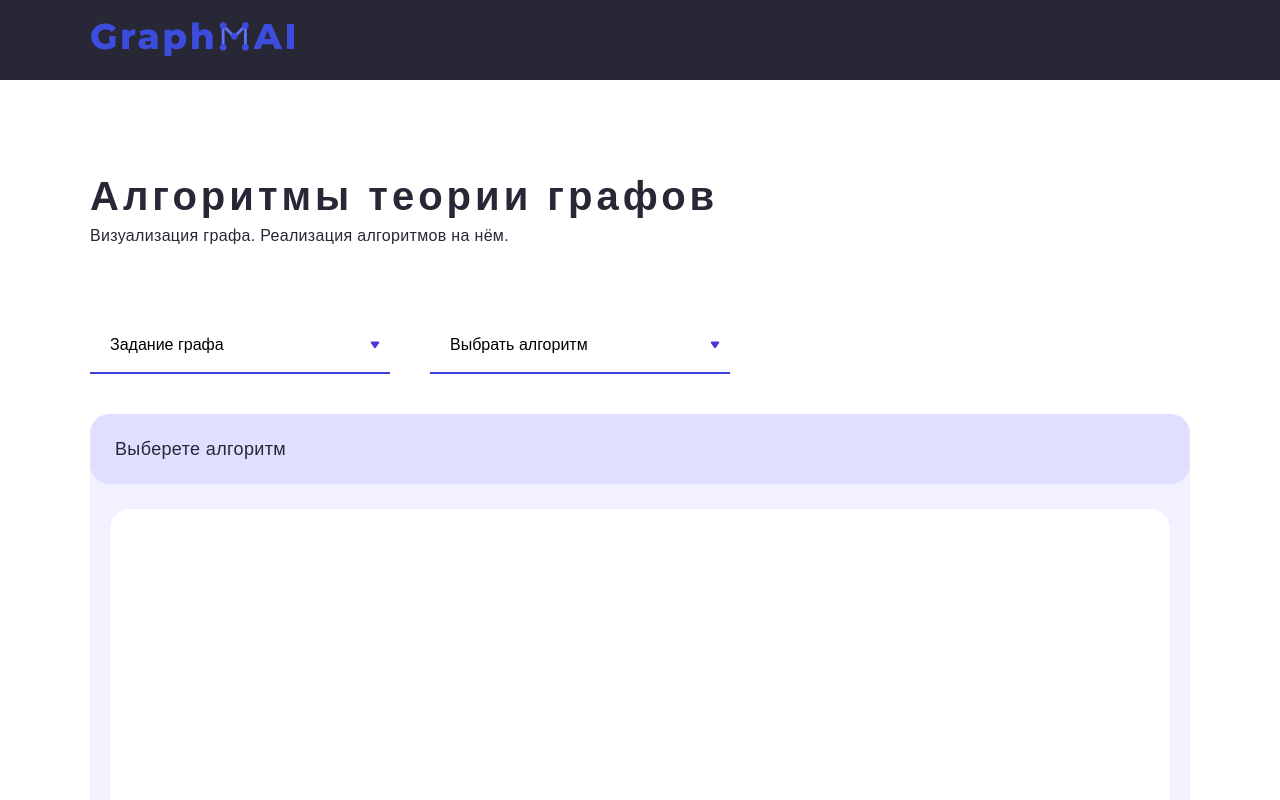
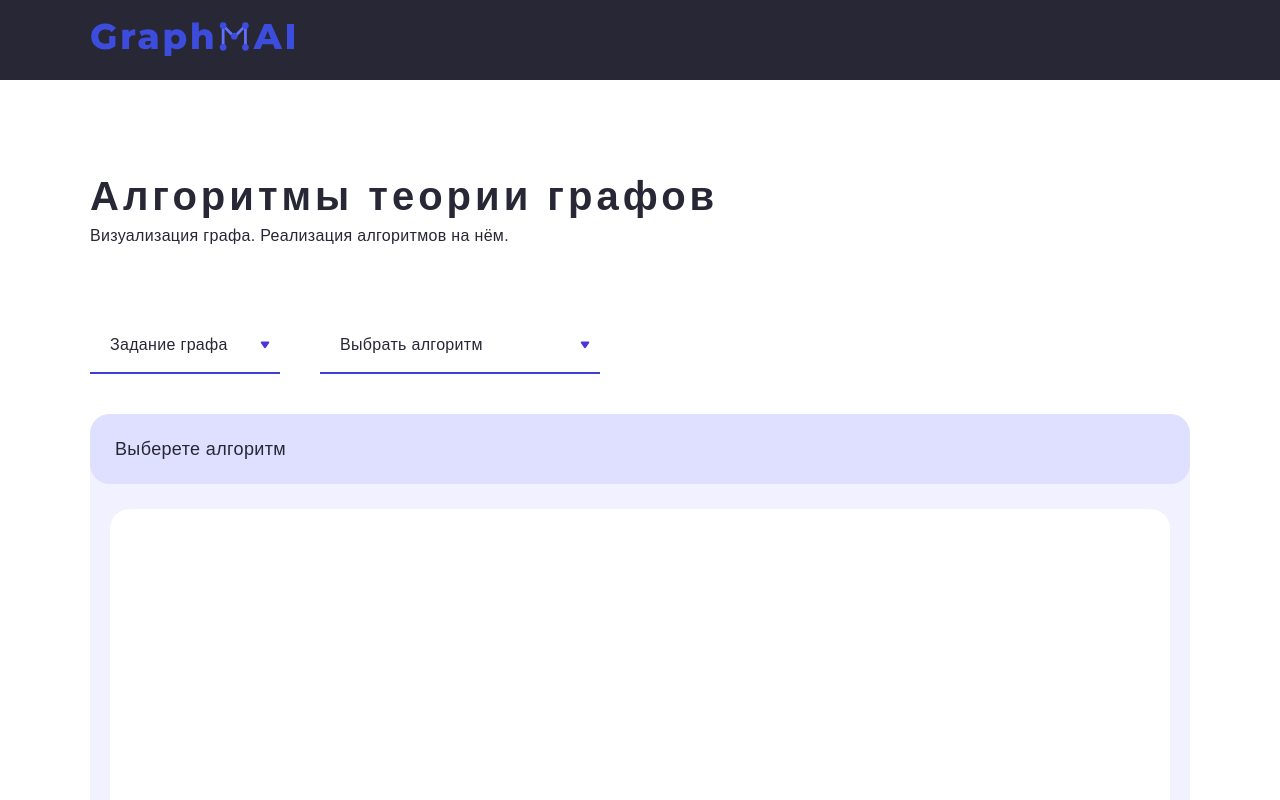
Before and after one commit to K1flar/GraphMAI, a React (Create React App) app in the folder frontend/: page / in a window 1280 px wide. Shown: the top 800 px of the page. Built offline with nearby package versions, Linux system fonts and the light colour scheme.

Commit message:
k1flar: create Parser & update Select

```diff
--- a/frontend/src/components/Main/Main.tsx
+++ b/frontend/src/components/Main/Main.tsx
@@ -4,6 +4,7 @@ import Canvas from '../Canvas/Canvas'
 import cls from './Main.module.css'
 
 import Graph from '../../modules/Graph/Graph'
+import { parseAdjacencyMatrix, parseListOfAdjacency, parseListOfEdges } from '../../modules/Parser/Parser'
 
 const Main = () => {
     let [graph, setGraph] = useState<Graph>(new Graph([]))
@@ -15,8 +16,8 @@ const Main = () => {
                     <h1>Алгоритмы теории графов</h1>
                     <p>Визуализация графа. Реализация алгоритмов на нём.</p>
                     <div className={cls.options}>
-                        <Select toggle='Задание графа' list={['Матрица смежности', 'Список ребер', 'Список смежности']} />
-                        <Select toggle='Выбрать алгоритм' list={['Компоненты связности', 'Остовное дерево', 'Гамильтонов цикл', 'Максимальный поток', 'Максимальное паросочетание']} />
+                        <Select options = {[{title: 'Матрица смежности', value: 'm'}, {title: 'Список ребер', value: 'e'}, {title: 'Список смежности', value: 'l'}]} placeholder='Задание графа'/>
+                        <Select options = {[{title: 'Компоненты связности', value: 0}, {title: 'Остовное дерево', value: 1}, {title: 'Гамильтонов цикл', value: 2}, {title: 'Максимальный поток', value: 3}, {title: 'Максимальное паросочетание', value: 4}]} placeholder='Выбрать алгоритм'/>
                     </div>
                     <Canvas graph={graph} name='Выберете алгоритм' />
                 </div>
--- a/frontend/src/components/UI/select/Select.module.css
+++ b/frontend/src/components/UI/select/Select.module.css
@@ -1,109 +1,50 @@
-.select {position: relative;}
+.select {
+    position: relative;
+}
 
-.toggle {
+.open {}
+
+.selected {
     width: 100%;
     display: flex;
     justify-content: space-between;
     align-items: center;
     border: none;
-    background: inherit;
-    font: inherit;
     padding: 14px 10px 14px 20px;
     border-bottom: 2px solid #3E3ED9;
     cursor: pointer;
-    min-width: 300px;
 }
 
-.toggle::after {
+.selected::after {
     content: '';
     width: 10px;
     height: 10px;
-    transition: .1s;
+    transition: .3s;
     background: url('../../../../public/img/Polygon.svg') no-repeat 50% 50%;
 }
 
-.dropdawn {
-    position: absolute;
-    display: none;
-}
-
-.select_show .dropdawn {display: block;}
-
-.select_show .toggle::after {transform: rotate(180deg);}
+.open .selected::after { transform: rotate(180deg); }
 
 .options {
+    display: none;
+    position: absolute;
     padding: 20px;
     border-radius: 20px;
     margin-top: 14px;
-    display: flex;
     flex-direction: column;
     align-items: flex-start;
     gap: 14px;
     background-color: #7B79FF;
 }
 
+.open .options { display: flex; }
+
 .option {
     color: #FFF;
-    transition: .1s;
-}
-
-.select_show .option:hover {
-    cursor: pointer;
-    color: #D3CDFF;
-}
-
-/* .select {
-    position: relative;
-    display: flex;
-    flex-direction: column;
-}
-
-.toggle {
-    display: flex;
-    justify-content: space-between;
-    align-items: center;
-    text-align: left;
-    border: none;
-    background: inherit;
-    font: inherit;
-    padding: 14px 10px 14px 20px;
-    border-bottom: 2px solid #3E3ED9;
-    position: relative;
-    cursor: pointer;
-}
-
-.toggle::after {
-    content: '';
-    width: 10px;
-    height: 10px;
-    background: url('../../../../public/img/Polygon.svg') no-repeat;
-}
-
-.dropdawn {
-    position: absolute;
-    opacity: 0;
-}
-
-.select_show .dropdawn {
-    opacity: 1;
-}
-
-.options {
-    padding: 20px;
-    border-radius: 20px;
-    margin-top: 14px;
-    display: flex;
-    flex-direction: column;
-    align-items: flex-start;
-    gap: 14px;
-    background-color: #F1F1FF;
-}
-
-.option {
-    transition: .1s;
+    transition: .3s;
 }
 
 .option:hover {
     cursor: pointer;
-    color: #4B37D3;
-} */
+    color: #D3CDFF;
+}
--- a/frontend/src/components/UI/select/Select.tsx
+++ b/frontend/src/components/UI/select/Select.tsx
@@ -1,41 +1,44 @@
-import React, { useState } from 'react'
+import React, {useState, ReactNode} from "react"
+
 import cls from './Select.module.css'
 
 interface SelectProps {
-    toggle: string;
-    list: string[];
+    selected?: Option;
+    options: Option[];
+    placeholder: string;
+    action?(value: string | number): void;
 }
 
-const Select = ({ toggle, list }: SelectProps) => {
-    let [classes, setClasses] = useState([cls.select])
-    let [newToggle, setNewToggle] = useState<string>(toggle)
+type Option = {
+    title: string;
+    value: string | number
+}
 
-    function changeClasses() {
-        let index = classes.indexOf(cls.select_show)
-        if (index !== -1) {
-            let t = [...classes]
-            t.splice(index, 1)
-            setClasses(t)
-        }
-        else setClasses([...classes, cls.select_show])
+const Select = ({selected, options, placeholder, action}: SelectProps) => {
+    let [isOpen, setIsOpen] = useState<boolean>(false)
+    let [toggle, setToggle] = useState<string>(placeholder)
+
+    function handleClick({title, value}: Option) {
+        setIsOpen(false)
+        setToggle(title)
+        action?.(value)
     }
 
-    function selectItem(item: string) {
-        setNewToggle(item)
-        changeClasses()
-    }
-
+    let classes = [cls.select]
+    if (isOpen) classes.push(cls.open)
+    console.log(classes.join(' '))
     return (
-        <div>
-            <div className={[...classes].join(' ')}>
-                <button onClick={changeClasses}
-                    className={cls.toggle}>{newToggle}</button>
-                <div className={cls.dropdawn}>
-                    <ul className={cls.options}>
-                        {list.map(e => <li className={cls.option} key={e} onClick={() => {selectItem(e)}}>{e}</li>)}
-                    </ul>
-                </div>
+        <div className={classes.join(' ')}>
+            <div style={{minWidth: `${options.reduce((acc, op) => acc < op.title.length ? op.title.length : acc, -Infinity) * 10 + 20}px`}}
+                 className={cls.selected}
+                 onClick={() => setIsOpen(!isOpen)}>
+                    {toggle}
             </div>
+            {
+                <ul className={cls.options}>
+                    {options.map(({title, value}) => <option className = {cls.option} key={value} value={value} onClick={() => handleClick({title, value})}>{title}</option>)}
+                </ul>
+            }
         </div>
     );
 }
--- /dev/null
+++ b/frontend/src/modules/Parser/Parser.ts
@@ -0,0 +1,48 @@
+import { Edge } from '../types'
+
+export  function parseAdjacencyMatrix(text: string): Edge[] {
+    let edges: Edge[] = []
+
+    // удаление запятых если они есть
+    text = text.replace(/,/g, '')
+
+    // "добавление вершин"
+    let lines: string[] = text.trim().split('\n')
+    for (let i = 1; i <= lines.length; i++) edges.push({u: i, v: i, weight: 0})
+
+    // добавление остальных ребер
+    for (let i = 1, str = lines[0]; i <= lines.length; str = lines[i++]) {
+        let weights = str.trim().split(' ').map(e => parseInt(e))
+        for (let j = 1, w = weights[0]; j <= weights.length; w = weights[j++])
+            if(w !== 0) edges.push({u: i, v: j, weight: w})
+    }
+    return edges
+}
+
+export function parseListOfEdges(text: string): Edge[] {
+    return text.replace(/,/g, '').trim().split('\n').map(s => {
+        let edge = s.trim().split(' ').map(el => parseInt(el))
+        return {u: edge[0], v: edge[1], weight: edge[2]}
+    })
+}
+
+export  function parseListOfAdjacency(text: string): Edge[] {
+    let edges: Edge[] = []
+
+    // удаление запятых если они есть
+    text = text.replace(/,/g, '')
+
+    let lines: string[] = text.split('\n')
+    for (let i = 1; i <= lines.length; i++) {
+        // добавление вершины
+        edges.push({u: i, v: i, weight: 0})
+        // добавление инцидентных ребер
+        let vertices: string[] = lines[i - 1].trim().split(' ')
+        console.log(vertices)
+        for (let v of vertices) {
+            if (v!== '') edges.push({u: i, v: parseInt(v), weight: 1})
+        }
+    }
+
+    return edges
+}
```
Also changed, not shown: frontend/src/modules/InteractionCanvas/InteractionCanvas.ts (line endings or trailing spaces), 1 other file (tests, documents, lock files or other folders).
